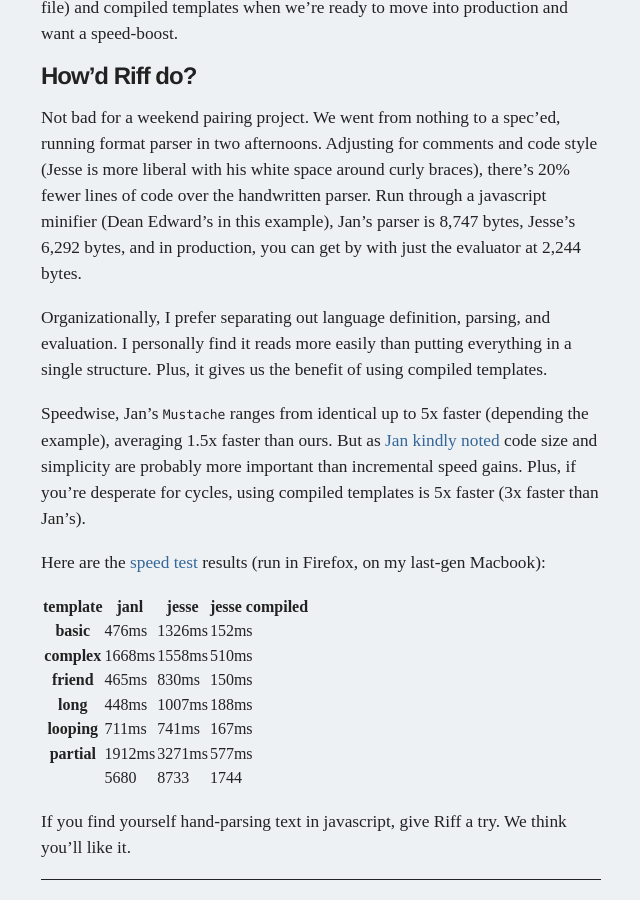
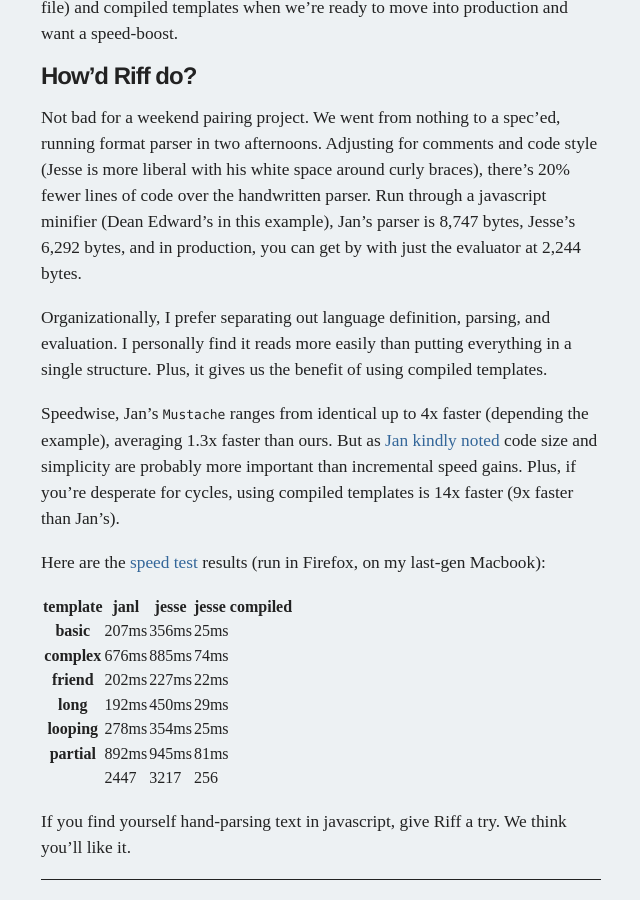
Before and after one commit to jcarrill0ad/trekm, a Jekyll site: the page built from _posts/2010-06-07-format-parsing-in-javascript.markdown, in a window 1280 px wide and 900 px high, scrolled down 2556 px. Shown: the whole window, without its empty margins (279-919 px from the left). Built offline with Jekyll 4.4.1, drawn with Linux system fonts in a browser that asks for light colours; Markdown is read by kramdown in place of the engine named in the settings.

Commit message:
updated for new speed tests.

```diff
--- a/_posts/2010-06-07-format-parsing-in-javascript.markdown
+++ b/_posts/2010-06-07-format-parsing-in-javascript.markdown
@@ -63,7 +63,7 @@ excerpt: '<p><a href="http://github.com/jessesielaff/Riff">Riff</a> is a a recen
 
 <p>Organizationally, I prefer separating out language definition, parsing, and evaluation. I personally find it reads more easily than putting everything in a single structure. Plus, it gives us the benefit of using compiled templates.</p>
 
-<p>Speedwise, Jan&#8217;s <code>Mustache</code> ranges from identical up to 5x faster (depending the example), averaging 1.5x faster than ours. But as <a href="http://twitter.com/janl/status/15443198351">Jan kindly noted</a> code size and simplicity are probably more important than incremental speed gains. Plus, if you&#8217;re desperate for cycles, using compiled templates is 5x faster (3x faster than Jan&#8217;s).</p>
+<p>Speedwise, Jan&#8217;s <code>Mustache</code> ranges from identical up to 4x faster (depending the example), averaging 1.3x faster than ours. But as <a href="http://twitter.com/janl/status/15443198351">Jan kindly noted</a> code size and simplicity are probably more important than incremental speed gains. Plus, if you&#8217;re desperate for cycles, using compiled templates is 14x faster (9x faster than Jan&#8217;s).</p>
 
 <p>Here are the <a href="http://github.com/trek/mustache-speed-shootout">speed test</a> results (run in Firefox, on my last-gen Macbook):</p>
 
@@ -79,45 +79,45 @@ excerpt: '<p><a href="http://github.com/jessesielaff/Riff">Riff</a> is a a recen
     <tbody>
       <tr>
         <th>basic</th>
-        <td>476ms</td>
-        <td>1326ms</td>
-        <td>152ms</td>
+        <td>207ms</td>
+        <td>356ms</td>
+        <td>25ms</td>
       </tr>
       <tr>
         <th>complex</th>
-        <td>1668ms</td>
-        <td>1558ms</td>
-        <td>510ms</td>
+        <td>676ms</td>
+        <td>885ms</td>
+        <td>74ms</td>
       </tr>
       <tr>
         <th>friend</th>
-        <td>465ms</td>
-        <td>830ms</td>
-        <td>150ms</td>
+        <td>202ms</td>
+        <td>227ms</td>
+        <td>22ms</td>
       </tr>
       <tr>
         <th>long</th>
-        <td>448ms</td>
-        <td>1007ms</td>
-        <td>188ms</td>
+        <td>192ms</td>
+        <td>450ms</td>
+        <td>29ms</td>
       </tr>
       <tr>
         <th>looping</th>
-        <td>711ms</td>
-        <td>741ms</td>
-        <td>167ms</td>
+        <td>278ms</td>
+        <td>354ms</td>
+        <td>25ms</td>
       </tr>
       <tr>
         <th>partial</th>
-        <td>1912ms</td>
-        <td>3271ms</td>
-        <td>577ms</td>
+        <td>892ms</td>
+        <td>945ms</td>
+        <td>81ms</td>
       </tr>
       <tr>
         <td></td>
-        <td>5680</td>
-        <td>8733</td>
-        <td>1744</td>
+        <td>2447</td>
+        <td>3217</td>
+        <td>256</td>
       </tr>
     </tbody>
   </table></p>
```
